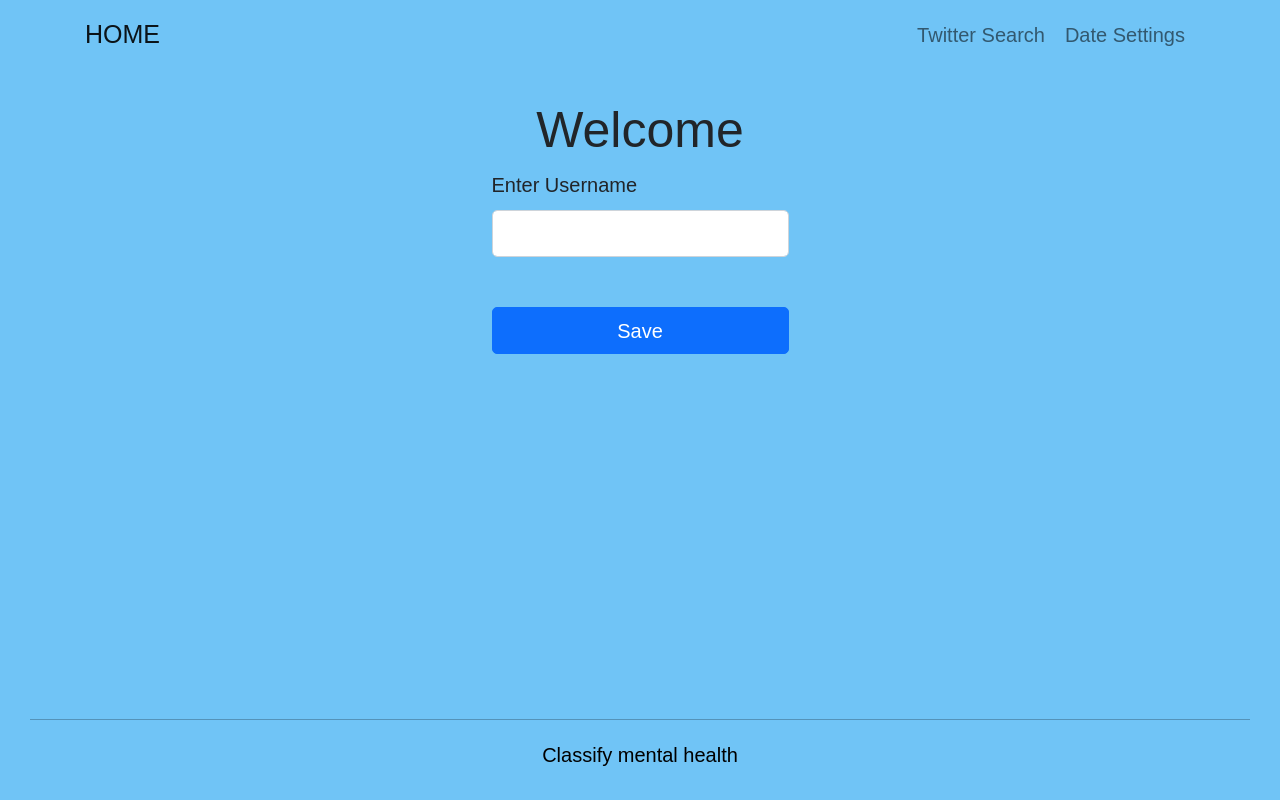
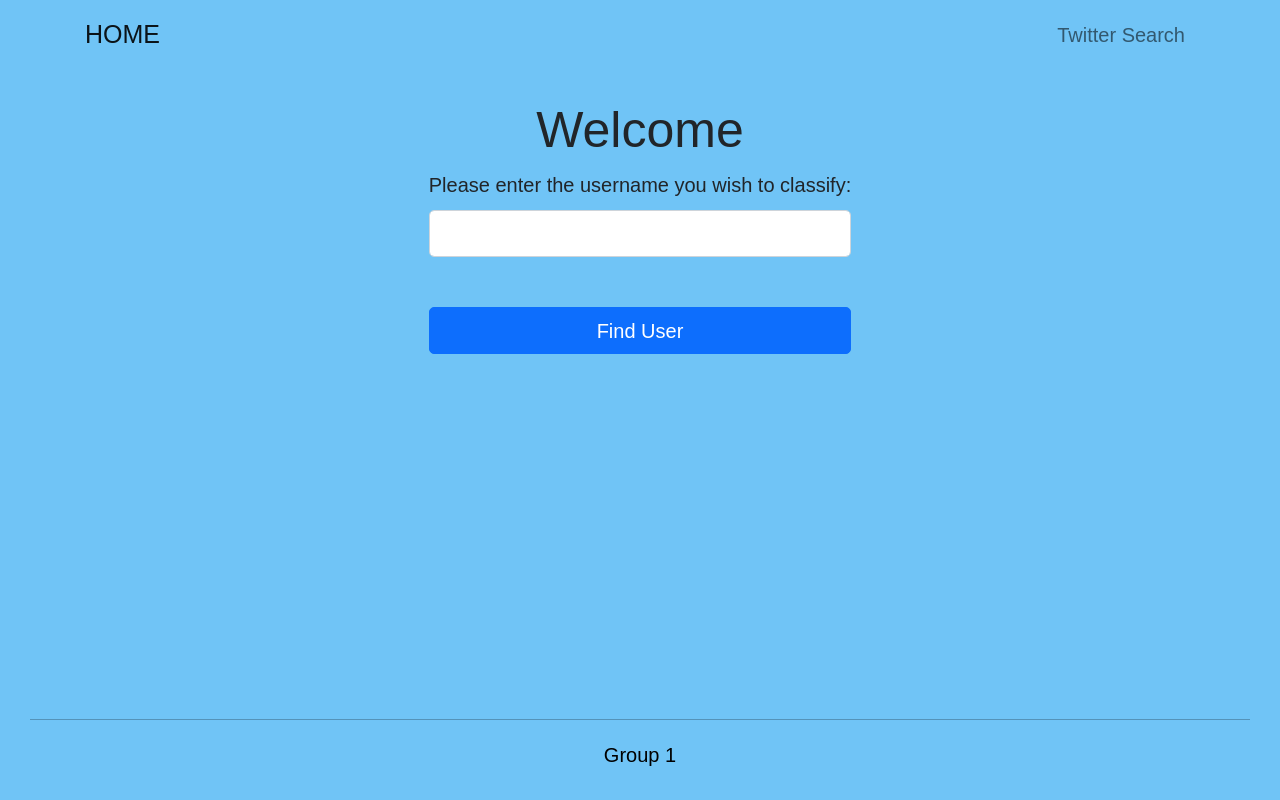
Before and after one commit to AE0L/cnn-lstm-research, a Django app: page /twitter/ in a window 1280 px wide. Run offline with Django 3.2, Linux system fonts and the light colour scheme.

Commit message:
Update index.html

```diff
--- a/tweet_tester/twitter/templates/index.html
+++ b/tweet_tester/twitter/templates/index.html
@@ -12,6 +12,8 @@
 </head>
 
 <body>
+
+
     <div class="container">
         <nav class="navbar navbar-expand-lg navbar-light">
             <a href="/" class="navbar-brand">HOME</a>
@@ -19,9 +21,6 @@
                 <ul class="navbar-nav ms-auto text center">
                     <li>
                         <a class="nav-link" href="/">Twitter Search</a>
-                        </li>
-                        <li>
-                            <a class="nav-link" href="date">Date Settings</a>
                     </li>
                 </ul>
             </div>
@@ -32,27 +31,30 @@
         <div id="page-content-wrapper">
             <!-- Page content-->
             <div class="container-fluid">
-                    <h1 class="mt-4">Welcome</h1>
+                <h1 class="mt-4 mb-2">Welcome</h1>
                 <form method="post" action="user_details/" name="search_user_form">
                     {% csrf_token %}
                     <div class="mb-3">
-                            <label for="inputUsername" class="form-label">Enter Username</label>
+                        <label for="inputUsername" class="form-label">Please enter the username you wish to
+                            classify:</label>
                         <input type="text" name="username" class="form-control" id="inputUsername"
                             aria-describedby="emailHelp" required>
                     </div>
                     <br>
                     <div class="d-grid gap-2">
-                            <button type="submit" class="btn btn-primary" type="button">Save</button>
+                        <button type="submit" class="btn btn-primary" type="button" id="userfind">Find User</button>
                     </div>
                 </form>
+
             </div>
+
         </div>
     </div>
 </body>
-    <footer>
+<footer id="index_footer">
     <div class="text-center p-4">
         <hr>
-            Classify mental health
+        Group 1
     </div>
 </footer>
 
```
Lines whose indentation alone changed are shown as unchanged.
